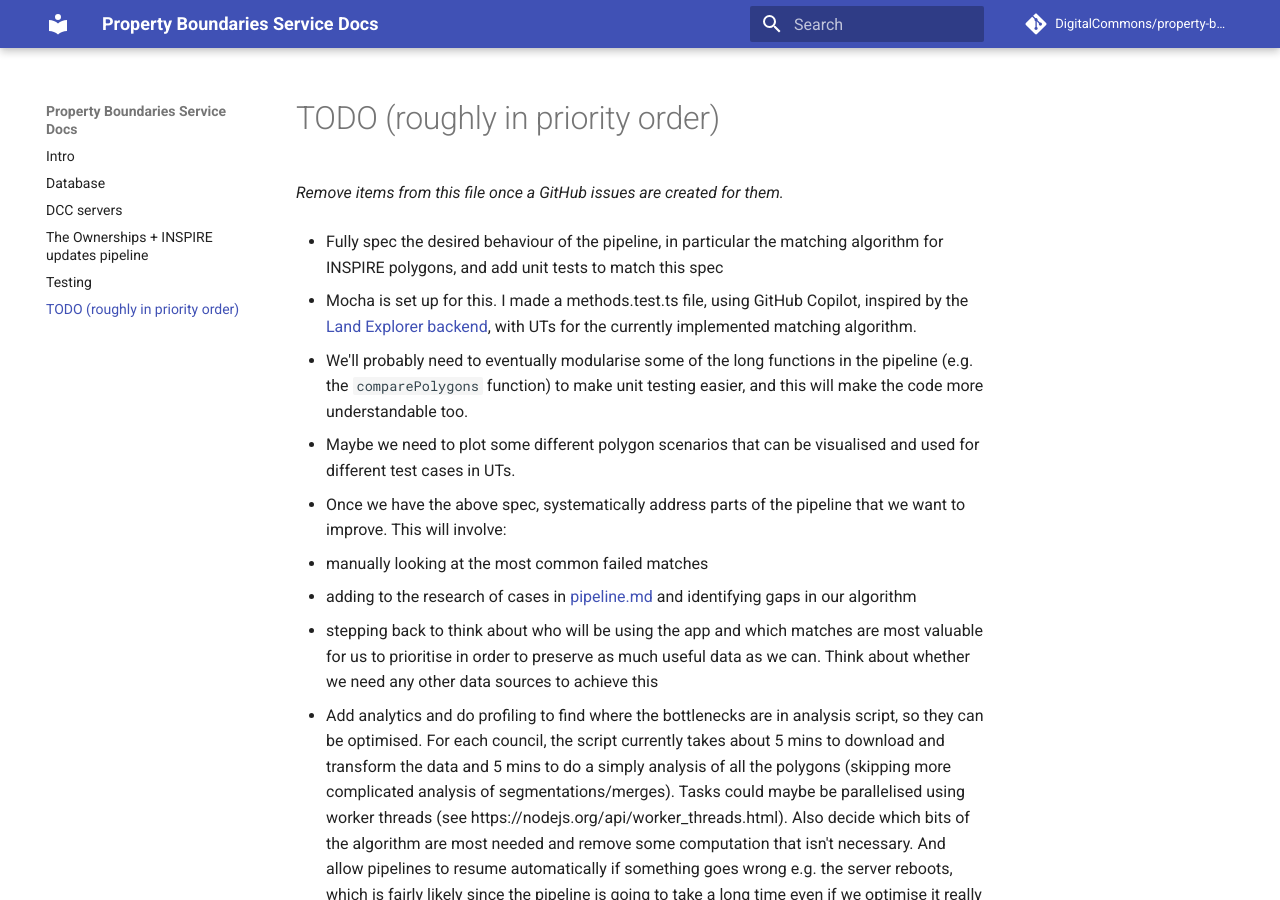
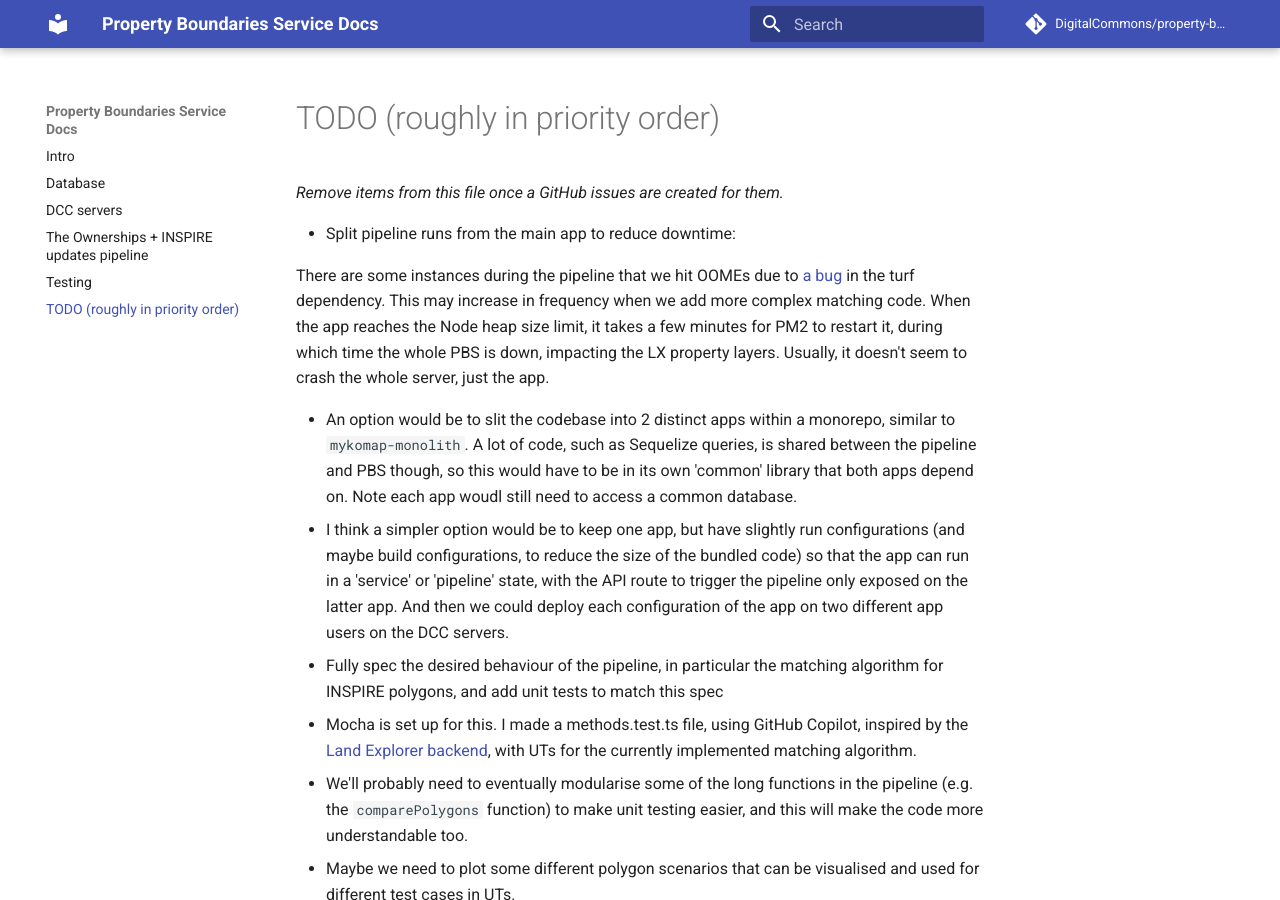
Before and after one commit to DigitalCommons/property-boundaries-service, an MkDocs documentation site: the page built from docs/todo.md, in a window 1280 px wide and 900 px high. Built offline with MkDocs 1.6.1 and Material for MkDocs 9.7.7, drawn with Linux system fonts in a browser that asks for light colours; comment, search, counter and statistics services are not loaded.

Commit message:
Add TODO: split pipeline runs from main app to reduce downtime

```diff
--- a/docs/todo.md
+++ b/docs/todo.md
@@ -1,6 +1,13 @@
 # TODO (roughly in priority order)
 
 _Remove items from this file once a GitHub issues are created for them._
+
+- Split pipeline runs from the main app to reduce downtime:
+
+  There are some instances during the pipeline that we hit OOMEs due to [a bug](https://github.com/Turfjs/turf/issues/2833) in the turf dependency. This may increase in frequency when we add more complex matching code. When the app reaches the Node heap size limit, it takes a few minutes for PM2 to restart it, during which time the whole PBS is down, impacting the LX property layers. Usually, it doesn't seem to crash the whole server, just the app.
+
+  - An option would be to slit the codebase into 2 distinct apps within a monorepo, similar to `mykomap-monolith`. A lot of code, such as Sequelize queries, is shared between the pipeline and PBS though, so this would have to be in its own 'common' library that both apps depend on. Note each app woudl still need to access a common database.
+  - I think a simpler option would be to keep one app, but have slightly run configurations (and maybe build configurations, to reduce the size of the bundled code) so that the app can run in a 'service' or 'pipeline' state, with the API route to trigger the pipeline only exposed on the latter app. And then we could deploy each configuration of the app on two different app users on the DCC servers.
 
 - Fully spec the desired behaviour of the pipeline, in particular the matching algorithm for INSPIRE
   polygons, and add unit tests to match this spec
```
